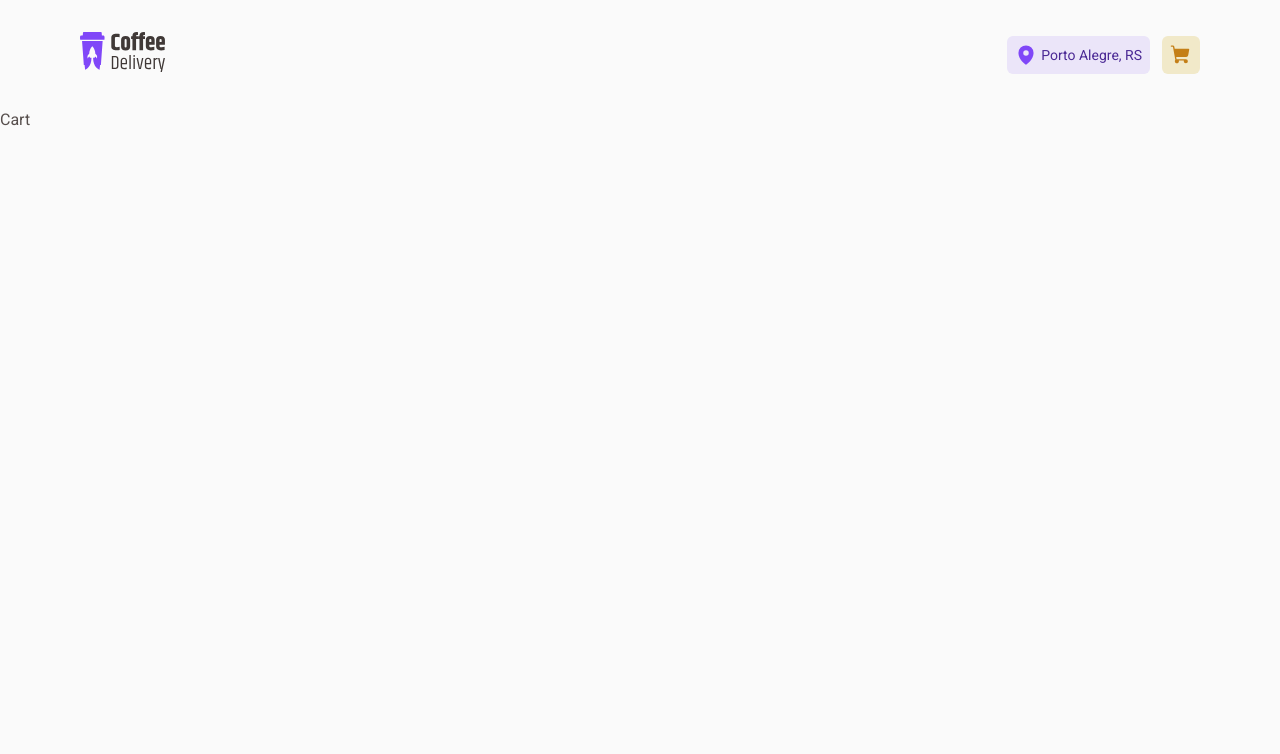
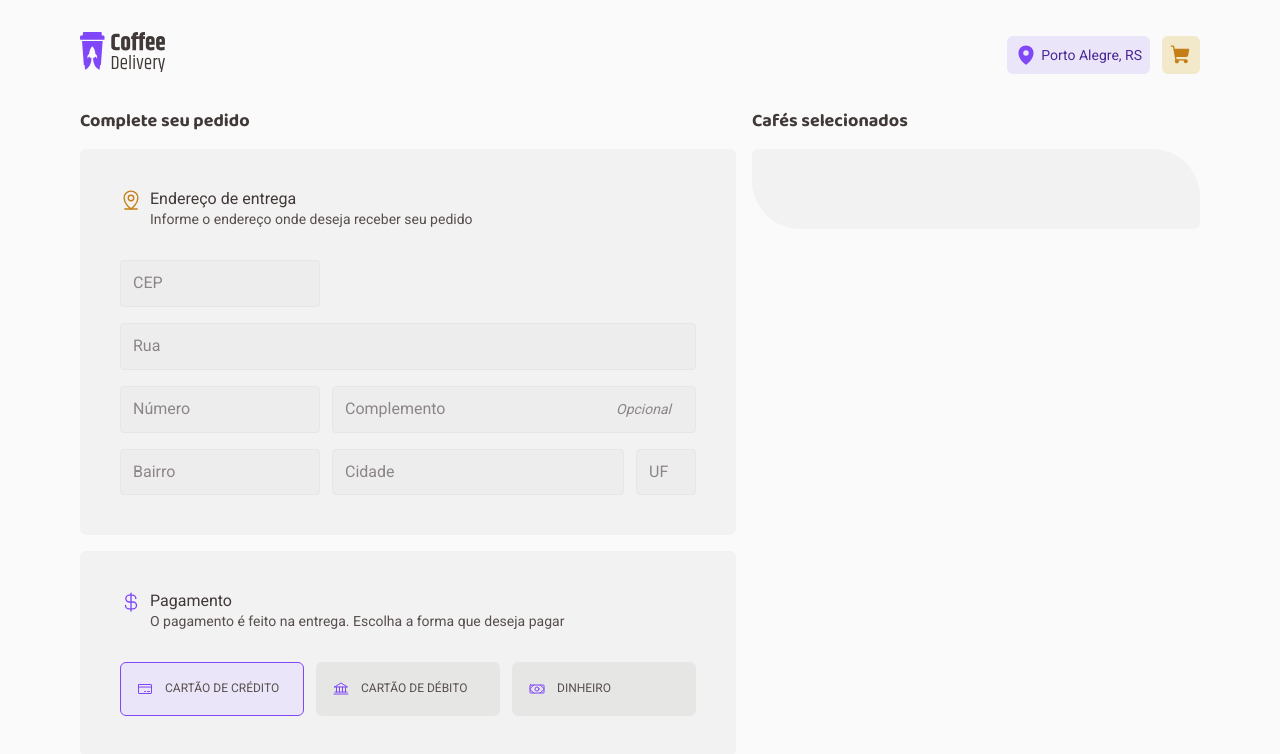
Before and after one commit to PauloHenriqueSousa2020/ignite-coffe-delivery, a React (Vite) app: page /cart in a window 1280 px wide. Shown: the top 754 px of the page. Built offline with nearby package versions, Linux system fonts and the light colour scheme.

Commit message:
feat: update changes

```diff
--- /dev/null
+++ b/src/components/InputText/index.tsx
@@ -0,0 +1,15 @@
+import * as S from "./styles";
+
+interface InputTextProps extends React.InputHTMLAttributes<HTMLInputElement> {
+  optional?: boolean;
+  containerProps?: React.HTMLAttributes<HTMLDivElement>
+}
+
+export function InputText({ optional, containerProps, ...rest }: InputTextProps) {
+  return(
+    <S.InputTextContainer {...containerProps}>
+      <input {...rest} />
+      {optional && (<span>Opcional</span>)}
+    </S.InputTextContainer>
+  )
+}
--- /dev/null
+++ b/src/components/InputText/styles.ts
@@ -0,0 +1,33 @@
+import styled from "styled-components";
+
+export const InputTextContainer = styled.div`
+  background: ${({ theme }) => theme.colors.baseInput};
+  border: 1px solid ${({ theme }) => theme.colors.baseButton};
+  border-radius: 4px;
+  min-height: 42px;
+  padding: 12px;
+  display: flex;
+  align-items: center;
+  justify-content: space-between;
+
+  input {
+    background: transparent;
+    border: none;
+    color: ${({ theme }) => theme.colors.baseText};
+
+    &::placeholder {
+      color: ${({ theme }) => theme.colors.baseLabel};
+    }
+
+    &:focus {
+      outline: none
+    }
+  }
+
+  span {
+    ${({ theme }) => theme.fonts.textS};
+    color: ${({ theme }) => theme.colors.baseLabel};
+    font-style: italic;
+    padding-right: 0.75rem;
+  }
+`
--- /dev/null
+++ b/src/components/RadioButton/index.tsx
@@ -0,0 +1,19 @@
+import { InputHTMLAttributes, LegacyRef, forwardRef } from 'react'
+
+import * as S from './styles'
+
+type Props = InputHTMLAttributes<HTMLInputElement> & {
+  isSelected: boolean
+}
+
+export const Radio = forwardRef(function Radio(
+  { children, isSelected, ...rest }: Props,
+  ref: LegacyRef<HTMLInputElement>,
+) {
+  return (
+    <S.Container data-state={isSelected}>
+      <input type="radio" ref={ref} {...rest} />
+      {children}
+    </S.Container>
+  )
+})
--- /dev/null
+++ b/src/components/RadioButton/styles.ts
@@ -0,0 +1,33 @@
+import styled from 'styled-components'
+
+export const Container = styled.label`
+  padding: 16px;
+  width: 100%;
+  display: flex;
+  align-items: center;
+  gap: 12px;
+  border-radius: 6px;
+  border: 1px solid transparent;
+  background-color: ${({ theme }) => theme.colors.baseButton};
+  color: ${({ theme }) => theme.colors.baseText};
+  text-transform: uppercase;
+  ${({ theme }) => theme.fonts.buttonM};
+  transition: all 0.2s;
+
+  &:hover {
+    background-color: ${({ theme }) => theme.colors.baseHover};
+  }
+
+  &[data-state='true'] {
+    background-color: ${({ theme }) => theme.colors.purpleLight};
+    border-color: ${({ theme }) => theme.colors.purple};
+  }
+
+  input {
+    display: none;
+  }
+
+  svg {
+    color: ${({ theme }) => theme.colors.purple};
+  }
+`
--- a/src/pages/Cart/index.tsx
+++ b/src/pages/Cart/index.tsx
@@ -1,7 +1,125 @@
-export function Cart () {
-  return(
-    <div>
-      Cart
-    </div>
+import { Bank, CreditCard, CurrencyDollar, MapPinLine, Money } from "phosphor-react";
+import * as S from "./styles";
+import { InputText } from "@/components/InputText";
+import { Radio } from "@/components/RadioButton";
+
+export function Cart() {
+  return (
+    <S.CartContainer>
+      <div className="addressContent">
+        <p className="cartContainerTitle">Complete seu pedido</p>
+        <S.AddressContainer>
+          <div className="addressInfoText">
+            <MapPinLine size={22} />
+            <div>
+              <p>Endereço de entrega</p>
+              <span>Informe o endereço onde deseja receber seu pedido</span>
+            </div>
+          </div>
+
+          <S.AddressMain>
+            <InputText
+              containerProps={{ style: { gridArea: 'cep' } }}
+              placeholder="CEP"
+              name="cep"
+              type="text"
+            />
+            <InputText
+              containerProps={{ style: { gridArea: 'street' } }}
+              placeholder="Rua"
+              name="street"
+              type="text"
+            />
+            <InputText
+              containerProps={{ style: { gridArea: 'number' } }}
+              placeholder="Número"
+              name="number"
+              type="text"
+            />
+            <InputText
+              containerProps={{ style: { gridArea: 'complement' } }}
+              placeholder="Complemento"
+              name="complement"
+              type="text"
+              optional
+            />
+            <InputText
+              containerProps={{ style: { gridArea: 'district' } }}
+              placeholder="Bairro"
+              name="district"
+              type="text"
+            />
+            <InputText
+              containerProps={{ style: { gridArea: 'city' } }}
+              placeholder="Cidade"
+              name="city"
+              type="text"
+            />
+            <InputText
+              containerProps={{ style: { gridArea: 'state' } }}
+              placeholder="UF"
+              name="state"
+              type="text"
+              maxLength={2}
+            />
+          </S.AddressMain>
+        </S.AddressContainer>
+        <S.AddressContainer>
+          <S.PaymentHeader>
+            <CurrencyDollar size={22} />
+            <div>
+              <span>Pagamento</span>
+
+              <p>
+                O pagamento é feito na entrega. Escolha a forma que deseja
+                pagar
+              </p>
+            </div>
+          </S.PaymentHeader>
+          <S.PaymentOptions>
+            <div>
+              <Radio
+                isSelected={true}
+
+                value="credit"
+              >
+                <CreditCard size={16} />
+                <span>Cartão de crédito</span>
+              </Radio>
+
+              <Radio
+                isSelected={false}
+
+                value="debit"
+              >
+                <Bank size={16} />
+                <span>Cartão de débito</span>
+              </Radio>
+
+              <Radio
+                isSelected={false}
+
+                value="cash"
+              >
+                <Money size={16} />
+                <span>Dinheiro</span>
+              </Radio>
+            </div>
+
+            {/*  {errors.paymentMethod ? (
+              <PaymentErrorMessage role="alert">
+                {errors.paymentMethod.message}
+              </PaymentErrorMessage>
+            ) : null} */}
+          </S.PaymentOptions>
+        </S.AddressContainer>
+      </div>
+
+      <div>
+        <p className="cartContainerTitle">Cafés selecionados</p>
+        <S.OrderContainer>
+        </S.OrderContainer>
+      </div>
+    </S.CartContainer>
   )
 }
--- /dev/null
+++ b/src/pages/Cart/styles.ts
@@ -0,0 +1,109 @@
+import styled from "styled-components";
+
+export const CartContainer = styled.div`
+  display: flex;
+  width: 70rem;
+  margin: 0 auto;
+  gap: 1rem;
+
+  .cartContainerTitle {
+    color: ${({ theme }) => theme.colors.baseSubtitle};
+    ${({ theme }) => theme.fonts.titleXS};
+    margin-bottom: 1rem;
+  }
+
+  .addressContent {
+    flex: 1;
+    display: flex;
+    flex-direction: column;
+  }
+`
+
+const BaseContainer = styled.div`
+  background: ${({ theme }) => theme.colors.baseCard};
+  padding: 2.5rem;
+`
+
+export const AddressContainer = styled(BaseContainer)`
+  flex: 1;
+  border-radius: 6px;
+  margin-bottom: 1rem;
+
+  .addressInfoText {
+    display: flex;
+    gap: 0.5rem;
+    margin-bottom: 2rem;
+
+    svg {
+      color: ${({ theme }) => theme.colors.yellowDark};
+    }
+
+    div {
+      display: flex;
+      flex-direction: column;
+
+      p {
+        ${({ theme }) => theme.fonts.textM};
+        color: ${({ theme }) => theme.colors.baseSubtitle};
+      }
+
+      span {
+        ${({ theme }) => theme.fonts.textS};
+        color: ${({ theme }) => theme.colors.baseText};
+      }
+    }
+  }
+`
+
+export const AddressMain = styled.div`
+  display: grid;
+  grid-template-areas:
+    'cep . .'
+    'street street street'
+    'number complement complement'
+    'district city state';
+  grid-template-columns: 200px 1fr 60px;
+  grid-gap: 16px 12px;
+
+`
+
+export const OrderContainer = styled(BaseContainer)`
+  width: 28rem;
+  border-top-left-radius: 6px;
+  border-bottom-right-radius: 6px;
+  border-top-right-radius: 48px;
+  border-bottom-left-radius: 48px;
+`
+
+export const PaymentHeader = styled.header`
+  display: flex;
+  gap: 8px;
+  margin-bottom: 2rem;
+
+  div {
+    span {
+    color: ${({ theme }) => theme.colors.baseSubtitle};
+  }
+
+    p {
+      ${({ theme }) => theme.fonts.textS};
+    }
+}
+
+  svg {
+  color: ${({ theme }) => theme.colors.purple};
+}
+`
+
+export const PaymentOptions = styled.div`
+  display: flex;
+  flex-direction: column;
+  gap: 8px;
+
+  > div {
+    display: flex;
+    align-items: center;
+    justify-content: space-between;
+    gap: 12px;
+  }
+`
```
